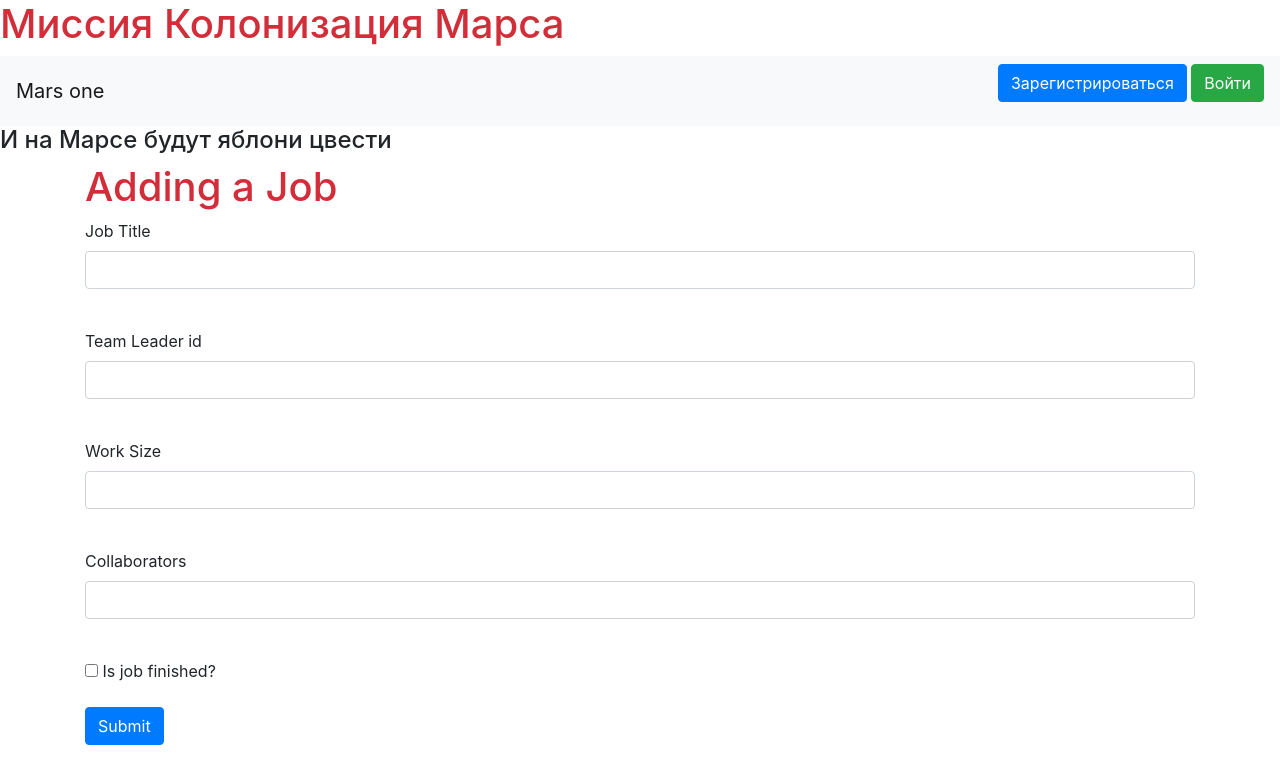
After one commit to Notkefir/flask-Mars, a Flask app: template templates/jobs.html in a window 1280 px wide. The commit adds this page. Shown: the top 784 px of the page. Run offline with Flask 2, Linux system fonts and the light colour scheme; the template is opened without the code that fills it: values that come from a table or form of the project are taken from there, others are empty; some libraries are stand-ins or nearby versions.

Commit message:
Промежуточный этап создания приложения

```diff
--- a/data/users.py
+++ b/data/users.py
@@ -26,7 +26,7 @@ class User(SqlAlchemyBase, UserMixin, SerializerMixin):
     modified_date = sqlalchemy.Column(sqlalchemy.DateTime,
                                       default=datetime.datetime.now)
 
-    jobs = orm.relation("Jobs", back_populates='team_leader')
+    jobs = orm.relation("Jobs", back_populates='user')
 
     def __repr__(self):
         return f"<Colonist> {self.id} {self.surname} {self.name}"
--- /dev/null
+++ b/forms/jobsadd.py
@@ -0,0 +1,13 @@
+from flask_wtf import FlaskForm
+from wtforms import StringField, TextAreaField, IntegerField
+from wtforms import BooleanField, SubmitField
+from wtforms.validators import DataRequired
+
+
+class JobsForm(FlaskForm):
+    title = StringField('Job Title', validators=[DataRequired()])
+    team_leader_id = IntegerField('Team Leader id', validators=[DataRequired()])
+    work_size = IntegerField('Work Size', validators=[DataRequired()])
+    collaborators = StringField('Collaborators', validators=[DataRequired()])
+    is_finished = BooleanField('Is job finished?')
+    submit = SubmitField('Submit')
--- a/main.py
+++ b/main.py
@@ -11,6 +11,7 @@ from werkzeug.exceptions import abort
 from flask_login import LoginManager, login_user, login_required, logout_user, current_user
 
 from forms.user import LoginForm, RegisterForm
+from forms.jobsadd import JobsForm
 
 app = Flask(__name__)
 app.config['SECRET_KEY'] = 'yandexlyceum_secret_key'
@@ -67,6 +68,26 @@ def login():
                                message="Неправильный логин или пароль",
                                form=form)
     return render_template('login.html', title='Авторизация', form=form)
+
+
+@app.route('/jobs', methods=['GET', 'POST'])
+@login_required
+def add_jobs():
+    form = JobsForm()
+    if form.validate_on_submit():
+        db_sess = db_session.create_session()
+        jobs = Jobs()
+        jobs.job = form.title.data
+        jobs.team_leader_id = form.team_leader_id.data
+        jobs.work_size = form.work_size.data
+        jobs.collaborators = form.collaborators.data
+        jobs.is_finished = form.is_finished.data
+        current_user.jobs.append(jobs)
+        db_sess.merge(current_user)
+        db_sess.commit()
+        return redirect('/')
+    return render_template('jobs.html', title='Добавление работы',
+                           form=form)
 
 
 @app.route('/logout')
--- a/templates/index.html
+++ b/templates/index.html
@@ -2,6 +2,9 @@
 
 {% block content %}
 <h1>Works log</h1>
+{% if current_user.is_authenticated %}
+    <a href="jobs" class="btn btn-secondary">Добавить работу</a>
+{% endif %}
 {% for item in jobs %}
 <h2>Action #{{item.id}}</h2>
 <table class="table">
@@ -17,7 +20,7 @@
   <tbody>
     <tr>
       <td class="table-primary">{{item.job}}</td>
-      <td class="table-primary">{{item.team_leader.surname}} {{item.team_leader.name}}</td>
+      <td class="table-primary">{{item.user.surname}} {{item.user.name}}</td>
       <td class="table-primary">{{item.work_size}} hours</td>
       <td class="table-primary">{{item.collaborators}}</td>
       {% if item.is_finished == False %}
--- /dev/null
+++ b/templates/jobs.html
@@ -0,0 +1,51 @@
+{% extends "base.html" %}
+
+{% block content %}
+<h1>Adding a Job</h1>
+<form action="" method="post">
+    {{ form.hidden_tag() }}
+    <p>
+        {{ form.title.label }}<br>
+        {{ form.title(class="form-control") }}<br>
+        {% for error in form.title.errors %}
+            <p class="alert alert-danger" role="alert">
+                {{ error }}
+            </p>
+        {% endfor %}
+    </p>
+
+    <p>
+        {{ form.team_leader_id.label }}<br>
+        {{ form.team_leader_id(class="form-control") }}<br>
+        {% for error in form.team_leader_id.errors %}
+            <p content="alert alert-danger" role="alert">
+                {{ error }}
+            </p>
+        {% endfor %}
+    </p>
+
+    <p>
+        {{ form.work_size.label }}<br>
+        {{ form.work_size(class="form-control") }}<br>
+        {% for error in form.work_size.errors %}
+            <p content="alert alert-danger" role="alert">
+                {{ error }}
+            </p>
+        {% endfor %}
+    </p>
+
+    <p>
+        {{ form.collaborators.label }}<br>
+        {{ form.collaborators(class="form-control") }}<br>
+        {% for error in form.collaborators.errors %}
+            <p content="alert alert-danger" role="alert">
+                {{ error }}
+            </p>
+        {% endfor %}
+    </p>
+
+    <p>{{ form.is_finished() }} {{ form.is_finished.label }}</p>
+    <p>{{ form.submit(type="submit", class="btn btn-primary") }}</p>
+    {{message}}
+</form>
+{% endblock %}
```
